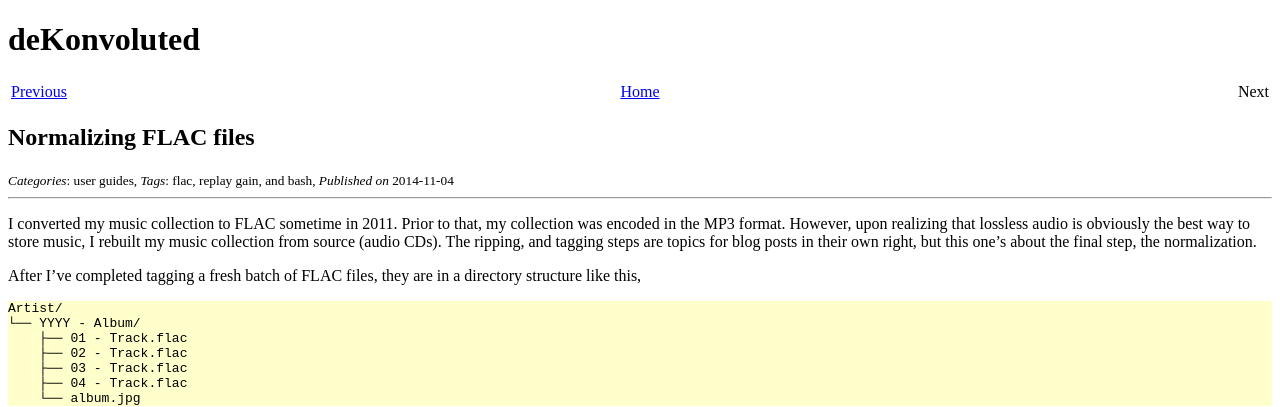
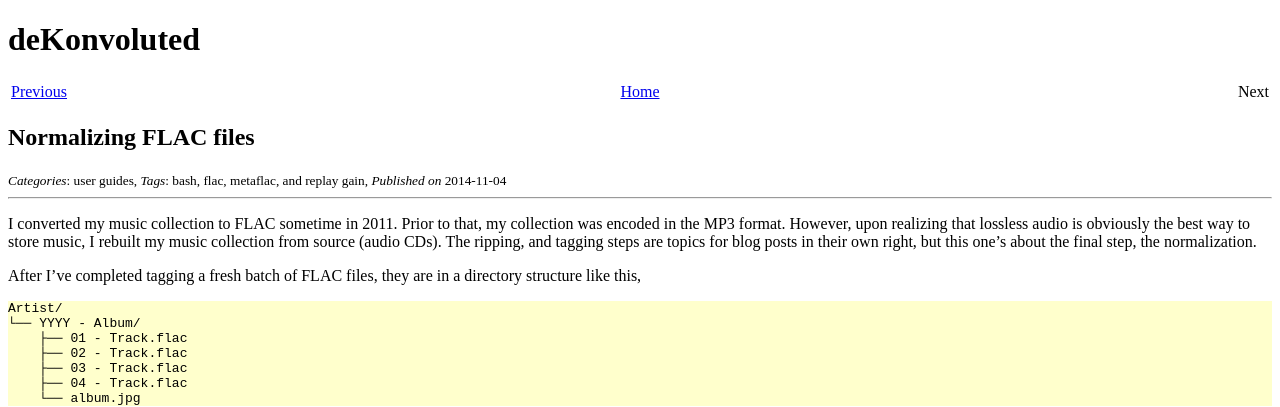
Before and after one commit to dekonvoluted/dekonvoluted.github.io, a Jekyll site: the page built from _posts/2014-11-04-normalizing-flac-files.md, in a window 1280 px wide and 900 px high. Shown: the top 407 px of the window. Built offline with Jekyll 4.4.1, drawn with Linux system fonts in a browser that asks for light colours.

Commit message:
Cleaning up tags

```diff
--- a/_posts/2014-11-04-normalizing-flac-files.md
+++ b/_posts/2014-11-04-normalizing-flac-files.md
@@ -2,7 +2,7 @@
 title: Normalizing FLAC files
 layout: post
 categories: [user guides]
-tags: [flac, replay gain, bash]
+tags: [bash, flac, metaflac, replay gain]
 ---
 
 I converted my music collection to FLAC sometime in 2011.
```
Also changed, not shown: _posts/2014-02-17-how-i-back-up-my-data.md (+1 -1 lines).
